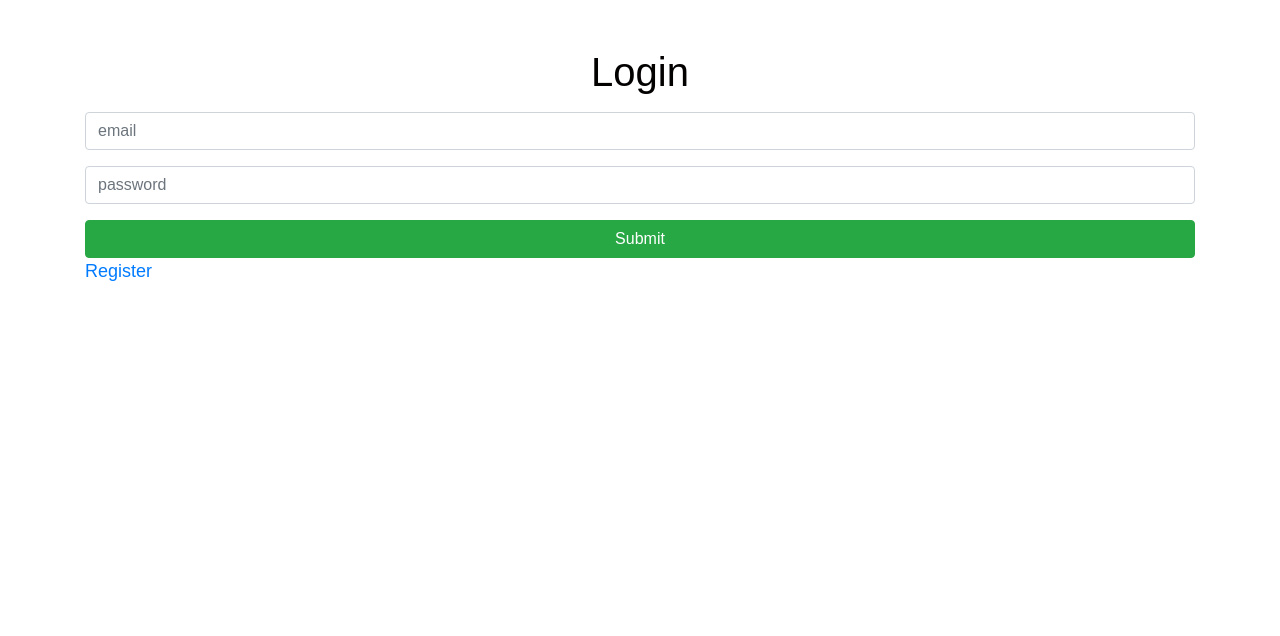
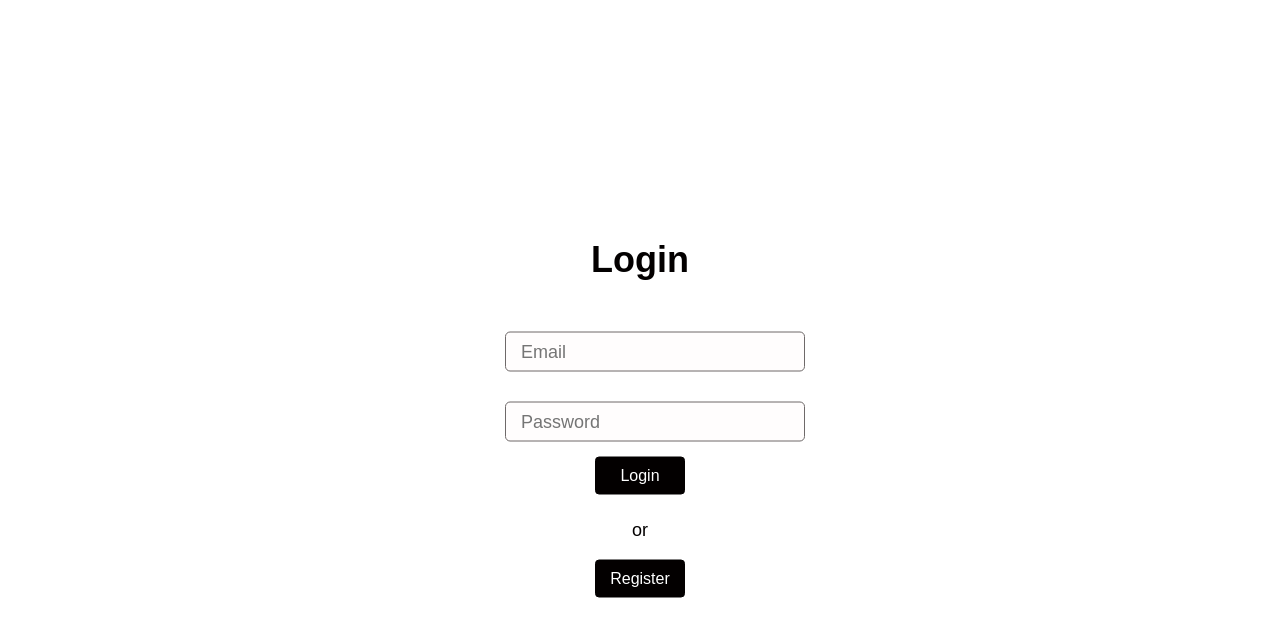
Before and after one commit to JolantaWro/verification_companies, a React (Create React App) app in the folder client/: page /login in a window 1280 px wide. Shown: the top 636 px of the page. Built offline with nearby package versions, Linux system fonts and the light colour scheme; no server answers.

Commit message:
change css in Login Component

```diff
--- a/client/src/components/Landing.js
+++ b/client/src/components/Landing.js
@@ -10,12 +10,12 @@ const Landing = () => {
         <div className="jumbotron mt-5">
 
           <div className="heading">
-            <h1 className="heading heading--x-large">Witaj !</h1>
-              <p className="heading heading--medium">Zaloguj się i zacznij budować swoją listę przedsiębiorstw,</p>
-              <Link to="/login" className="btn btn-primary">Logowanie</Link>
-              <Link to="/register" className="btn btn-primary ml-3">Rejestracja</Link>
-              <p className="heading heading--medium">bądź wyszukaj aktualne dane w KRS</p>
-              <Link to="/check" className="btn btn-primary">Szukaj</Link>
+            <h1 className="heading heading--x-large">Welcome !</h1>
+              <p className="heading heading--medium">Sign In and start building your list</p>
+              <Link to="/login" className="btn btn-primary">Login</Link>
+              <Link to="/register" className="btn btn-primary ml-3">Register</Link>
+              <p className="heading heading--medium">or check Company in KRS</p>
+              <Link to="/check" className="btn btn-primary">Check</Link>
           </div>
 
           <div className="container__img">
--- a/client/src/components/Login.js
+++ b/client/src/components/Login.js
@@ -46,7 +46,34 @@ const Login = ({setAuth}) => {
 
   return (
     <>
-      <h1 className="mt-5 text-center">Login</h1>
+      <div className="container__content">
+          <div className="container--central ">
+              <p className="heading heading--x-large">Login</p>
+              <form className="form form--small" onSubmit={onSubmitForm}>
+                <input
+                  type="text"
+                  placeholder="Email"
+                  name="email"
+                  value={email}
+                  onChange={e => onChange(e)}
+                  className="form__item"
+                />
+                <input
+                  type="password"
+                  placeholder="Password"
+                  name="password"
+                  value={password}
+                  onChange={e => onChange(e)}
+                  className="form__item"
+                />
+                <button className="btn btn-primary">Login</button>
+              </form>
+              <p className="text">or</p>
+              <Link to="/register" className="btn btn-primary"> Register</Link>
+          </div>
+
+      </div>
+      {/* <h1 className="mt-5 text-center">Login</h1>
       <form onSubmit={onSubmitForm}>
         <input
           type="text"
@@ -66,7 +93,7 @@ const Login = ({setAuth}) => {
         />
         <button className="btn btn-success btn-block">Submit</button>
       </form>
-      <Link to="/register">Register</Link>
+      <Link to="/register">Register</Link> */}
     </>
   );
 };
--- a/client/src/components/simpleKRS/CompanyInput.js
+++ b/client/src/components/simpleKRS/CompanyInput.js
@@ -36,7 +36,7 @@ const CompanyInput = ({ onSubmit }) => {
                     <option value="P">Przedsiębiorcy</option>
                     <option value="S">Stowarzyszenia i inne</option>
                 </select>
-                <input type="number" placeholder="Numer KRS" className="form__item form__item--number" onChange={handleChangeInput}/>
+                <input type="number" placeholder="Numer KRS" className="form__item" onChange={handleChangeInput}/>
 
                 <button type="submit" className="btn btn-primary">Szukaj</button>
                 {message ? <p className='text__title text--color--red'>{message}</p> : null }
--- a/client/src/containers/Company.js
+++ b/client/src/containers/Company.js
@@ -21,7 +21,7 @@ const CompanyContainer = ({companyAsync, company, loading, error  }) => {
 
             <div className="container__content">
                 <div className="container--central ">
-                    <p className="heading heading--x-large">Szukaj <span className="heading__colorful">w KRS</span></p>
+                    <p className="heading heading--x-large">Check <span className="heading__colorful">in KRS</span></p>
                     <CompanyInput onSubmit={handleSubmit} />
                     {loading && "Pobieram dane z KRS..."}
                     {error && <p className="text__title text--color--red">{error}</p>}
--- a/client/src/index.css
+++ b/client/src/index.css
@@ -59,6 +59,7 @@ input[type=number]::-webkit-outer-spin-button {
 .btn-primary  {
   background-color: var(--main-color);
   border-color: var(--main-color);
+  width: 90px;
 }
 
 
@@ -82,7 +83,7 @@ input[type=number]::-webkit-outer-spin-button {
   border-radius: 50%;
   position: absolute;
   top: 45%;
-  left: 40%;
+  left: 31%;
 }
 
 
@@ -183,6 +184,11 @@ input[type=number]::-webkit-outer-spin-button {
   height: 150px;
 }
 
+.form--small {
+  height: 200px;
+  width: 300px;
+}
+
 .form__item {
   padding-left: 15px;
   text-align: left;
```
